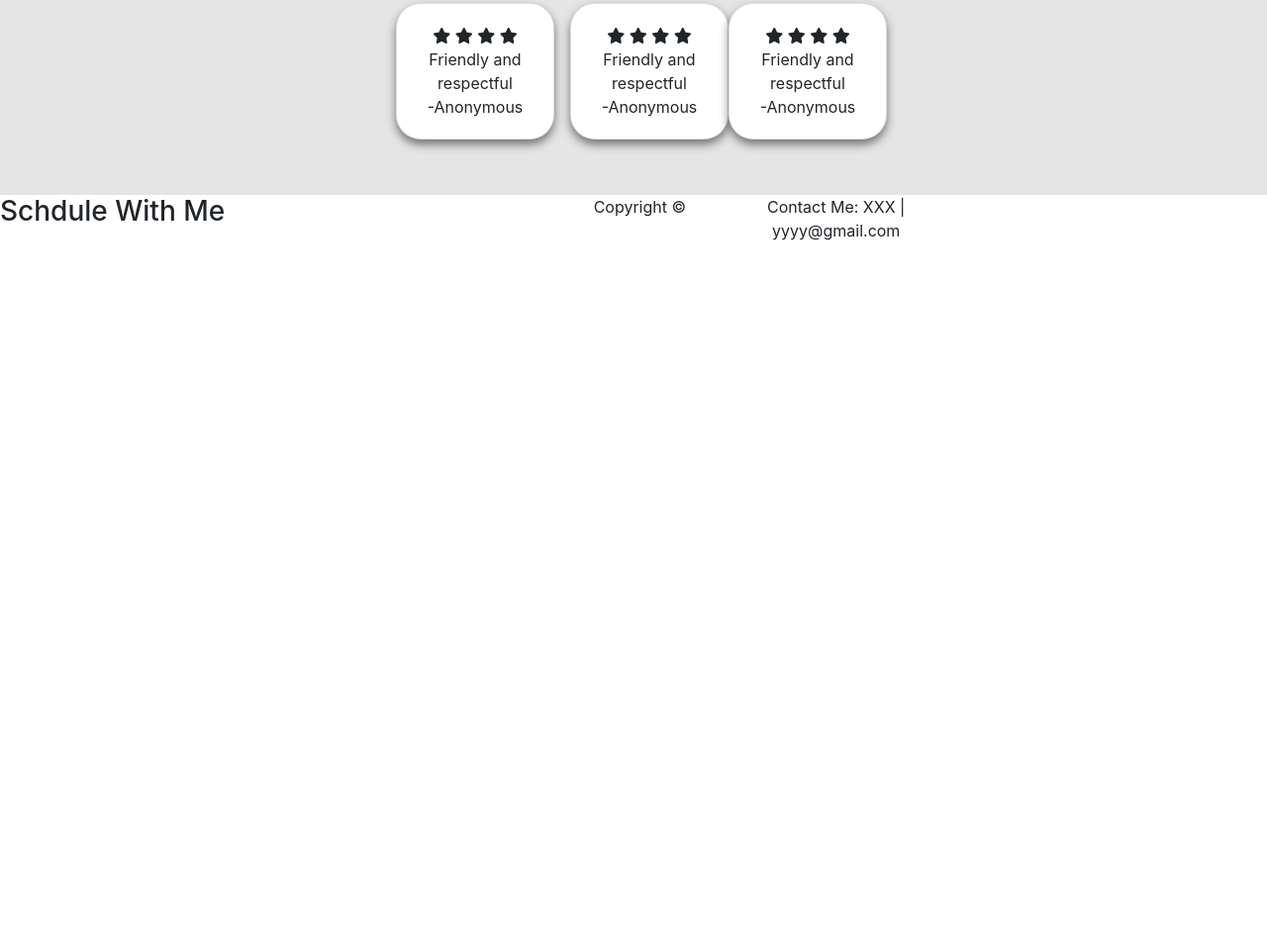
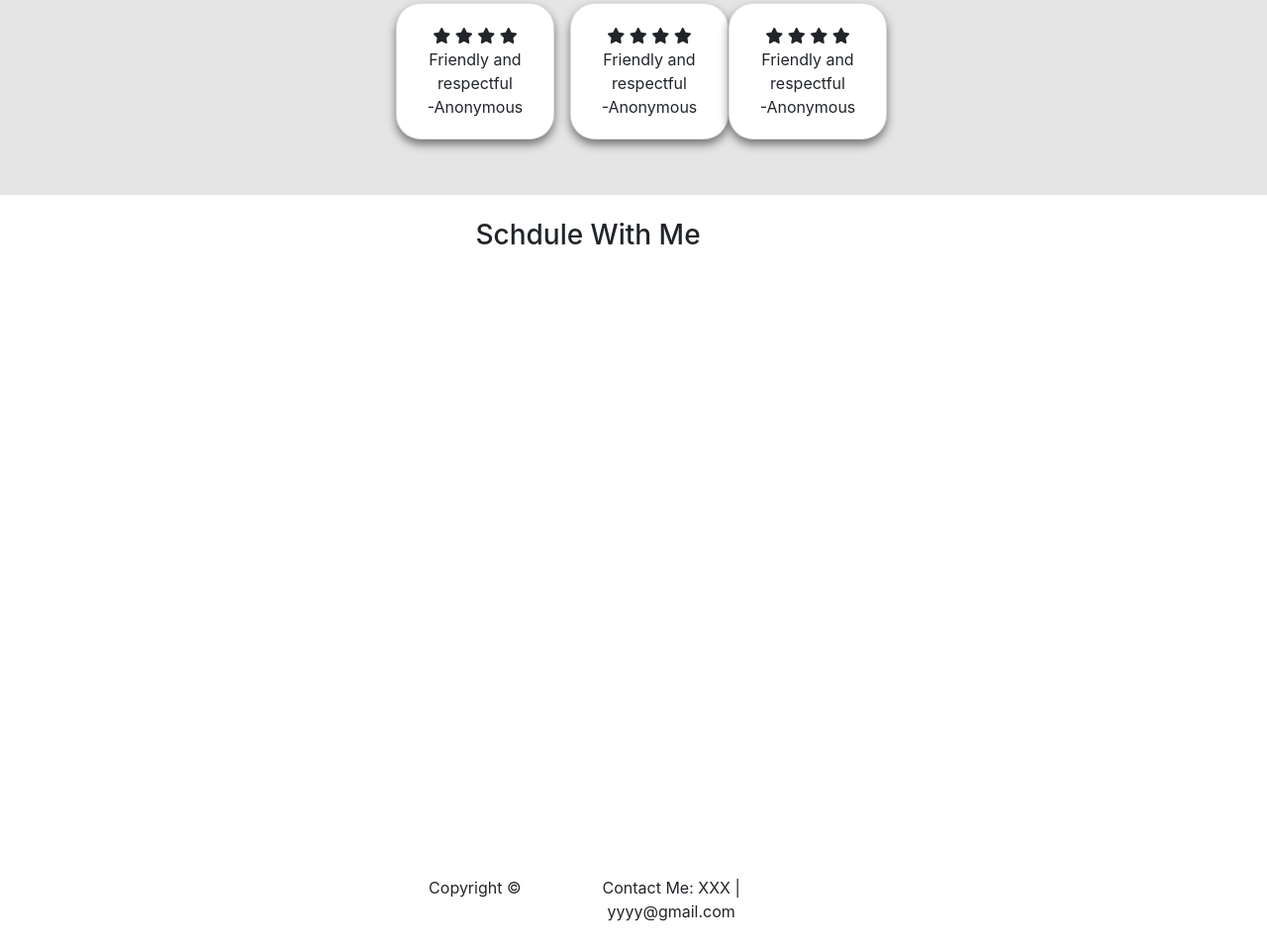
Before and after one commit to BilalBaheer/-Portfolio-With-Bootstrap, a plain HTML site: page index.html in a window 1280 px wide. Shown: the part 1128-2085 px from the top of the page at 99% size. Before the commit the page ends 1955 px from the top, so only its background shows below. Drawn offline with nearby package versions, Linux system fonts and the light colour scheme; a script that the page names is missing.

Commit message:
finished with setting ups

```diff
--- a/index.html
+++ b/index.html
@@ -143,10 +143,11 @@
         </div>
 
     </div>
-    <div class="container row">
+    <div class="m-4 container d-flex flex-wrap justify-content-center align-items-center">
         <h3>Schdule With Me</h3>
         <!-- Calendly inline widget begin -->
-        <div class="calendly-inline-widget" data-url="https://calendly.com/abilal-1/60min?background_color=f4f7ff"
+        <div class="calendly-inline-widget container"
+        data-url="https://calendly.com/abilal-1/60min?background_color=f4f7ff"
             style="min-width:320px;height:630px;"></div>
         <script type="text/javascript" src="https://assets.calendly.com/assets/external/widget.js"></script>
         <!-- Calendly inline widget end -->
```
